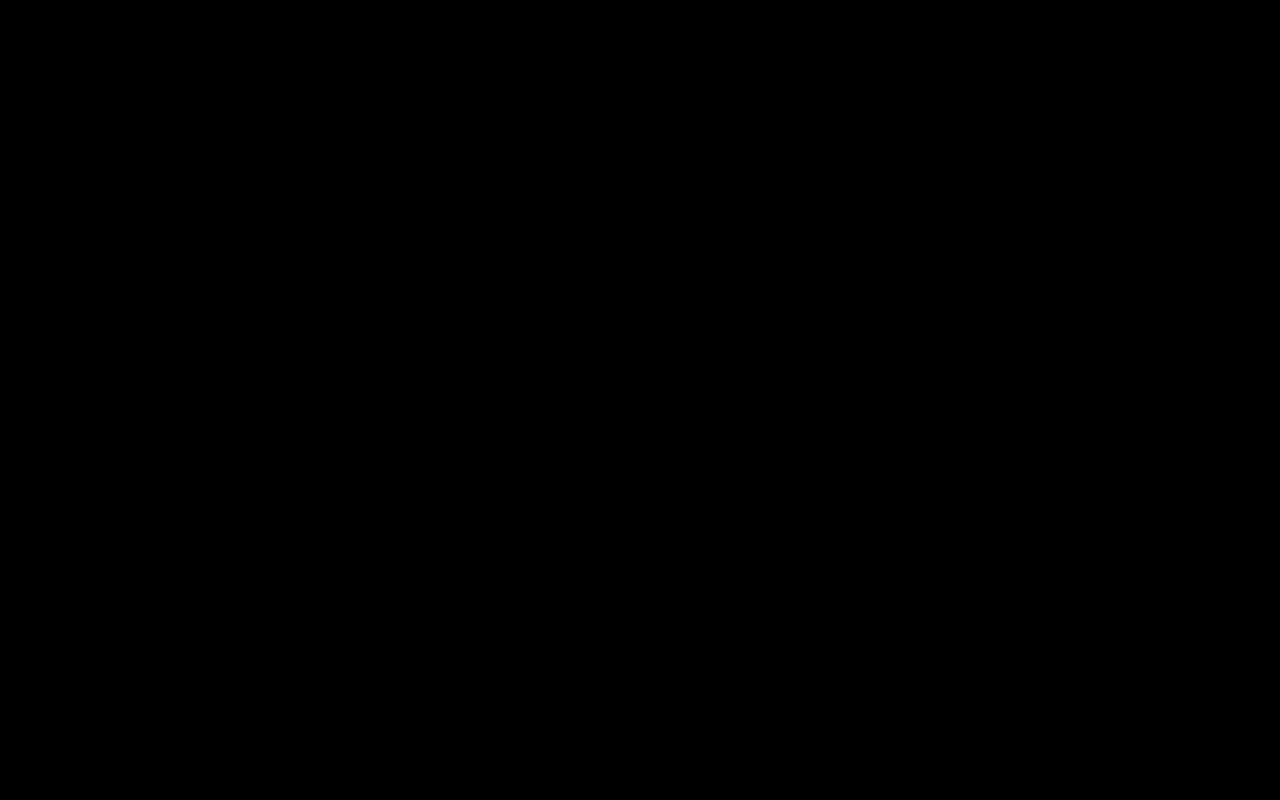
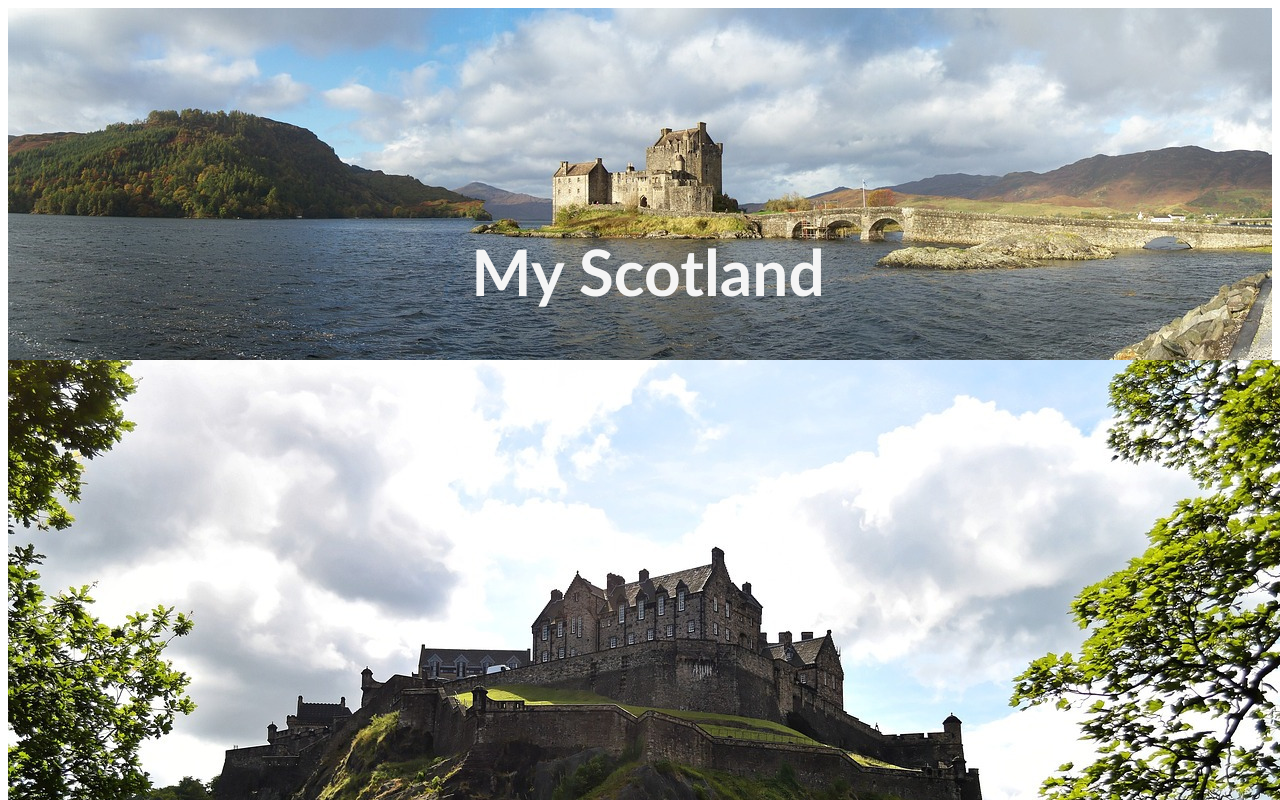
Before and after one commit to guon-109/MyScotland, a plain HTML site: page index.html in a window 1280 px wide. Shown: the top 800 px of the page. Drawn offline with Linux system fonts and the light colour scheme.

Commit message:
add img and info about Edinburgh Castle

```diff
--- a/index.html
+++ b/index.html
@@ -7,6 +7,21 @@
     <title>Document</title>
 </head>
 <body>
-    <h1>Hello World</h1>
+    <section class="hero-image">
+        <h1 class="hero-text">
+            My Scotland
+        </h1>
+    </section>
+    <section class="two-column">
+        <div class="image">
+            <img src="./images/edinburgh-castle-959083_1280.jpg" alt="edinburgh
+             castle">
+        </div>
+        <div class="info">
+            <h1>Edinburgh Castle</h1>
+            <p>Edinburgh Castle is a historic castle in Edinburgh, Scotland. It stands on Castle Rock, which has been occupied by humans since at least the Iron Age, although the nature of the early settlement is unclear. There has been a royal castle on the rock since at least the reign of David I in the 12th century, and the site continued to be a royal residence until 1633. From the 15th century, the castle's residential role declined, and by the 17th century it was principally used as military barracks with a large garrison. Its importance as a part of Scotland's national heritage was recognised increasingly from the early 19th century onwards, and various restoration programmes have been carried out over the past century and a half.
+            </p>
+        </div>
+    </section>
 </body>
 </html>
--- a/style.css
+++ b/style.css
@@ -1 +1,20 @@
-body{background-color: black;}
+* {
+    font-family:'Trebuchet MS', 'Lucida Sans Unicode', 'Lucida Grande', 'Lucida Sans', Arial, sans-serif;
+}
+
+.hero-image{
+    background-image: url("./images/scotland-1987599_1280.jpg") ;
+    height:352px;
+    background-position: center;
+    background-repeat: no-repeat;
+    background-size: cover;
+}
+
+.hero-text{
+    color:whitesmoke;
+    position:absolute;
+    text-align:center;
+    top: 180px;
+    width: 100%;
+    font-size: 4rem;
+}
```
